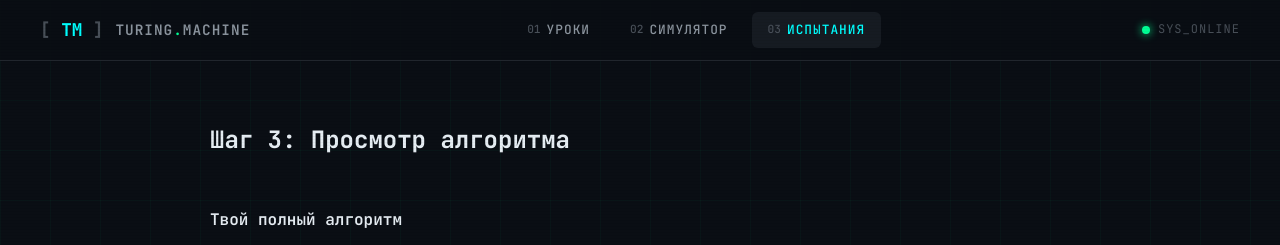
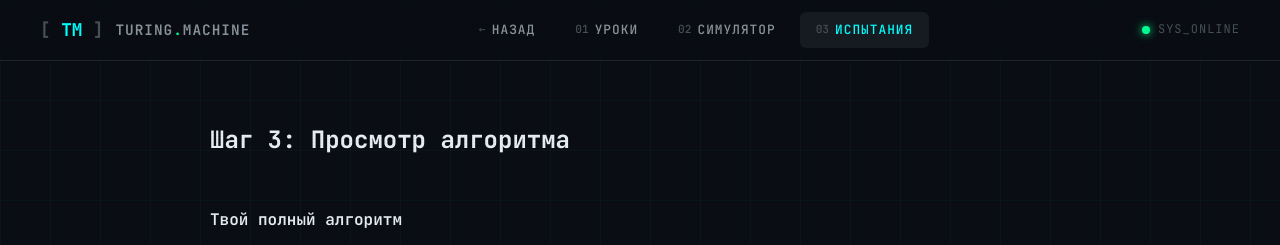
Before and after one commit to aturilin/turing-simulator, a Flask app: page /challenge/review in a window 1280 px wide. Shown: the top 245 px of the page. Run offline with Flask 3, Linux system fonts and the light colour scheme.

Commit message:
Добавлена кнопка НАЗАД к Learning Engine
- Навигация обратно на localhost:5173 (Vite dev server)

🤖 Generated with [Claude Code](https://claude.com/claude-code)

Co-Authored-By: Claude Opus 4.5 <noreply@anthropic.com>

```diff
--- a/templates/base.html
+++ b/templates/base.html
@@ -30,6 +30,10 @@
                 <span class="brand-text">TURING<span class="brand-dot">.</span>MACHINE</span>
             </a>
             <div class="nav-links">
+                <a href="http://localhost:5173" class="nav-link nav-back" title="Назад к Learning Engine">
+                    <span class="link-icon">←</span>
+                    <span class="link-text">НАЗАД</span>
+                </a>
                 <a href="/lesson/1" class="nav-link {% if active_page == 'lessons' %}active{% endif %}">
                     <span class="link-icon">01</span>
                     <span class="link-text">УРОКИ</span>
```
